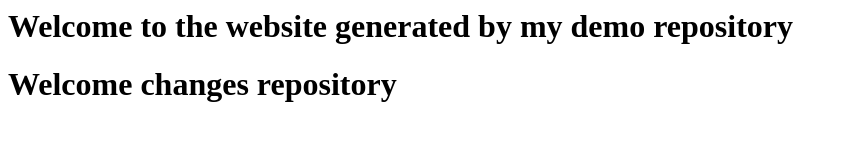
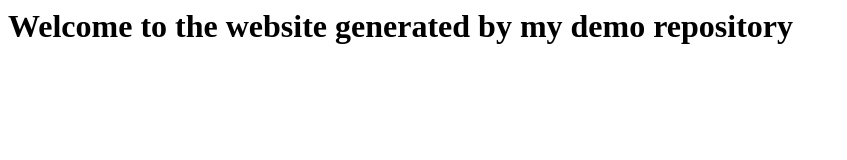
Before and after one commit to MapyTech/demo-repository, a website: page index.html in a window 1280 px wide. Shown: the whole page, without its empty margins (0-847 px from the left). Drawn offline with Linux system fonts and the light colour scheme.

Commit message:
Update index.html

```diff
--- a/index.html
+++ b/index.html
@@ -1,2 +1 @@
 <h1>Welcome to the website generated by my demo repository</h1>
-<h1>Welcome changes repository</h1>
```
